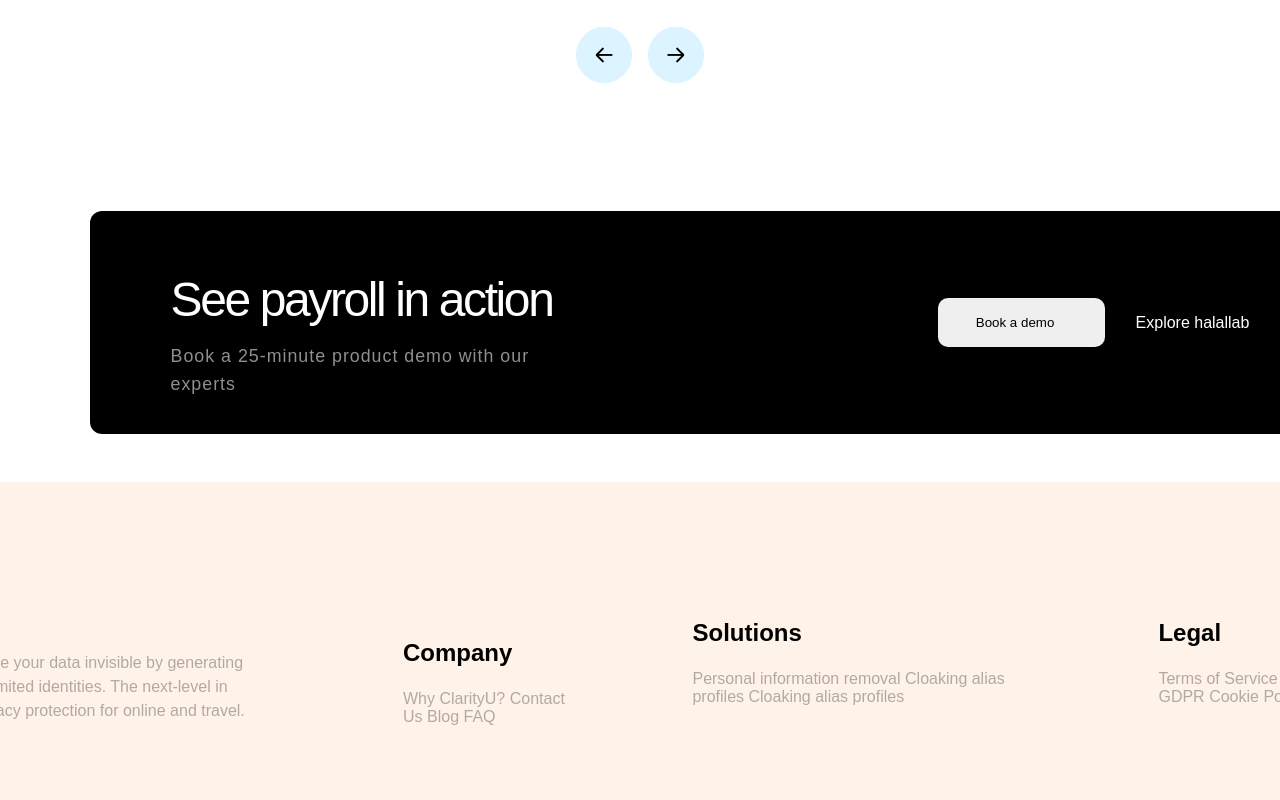
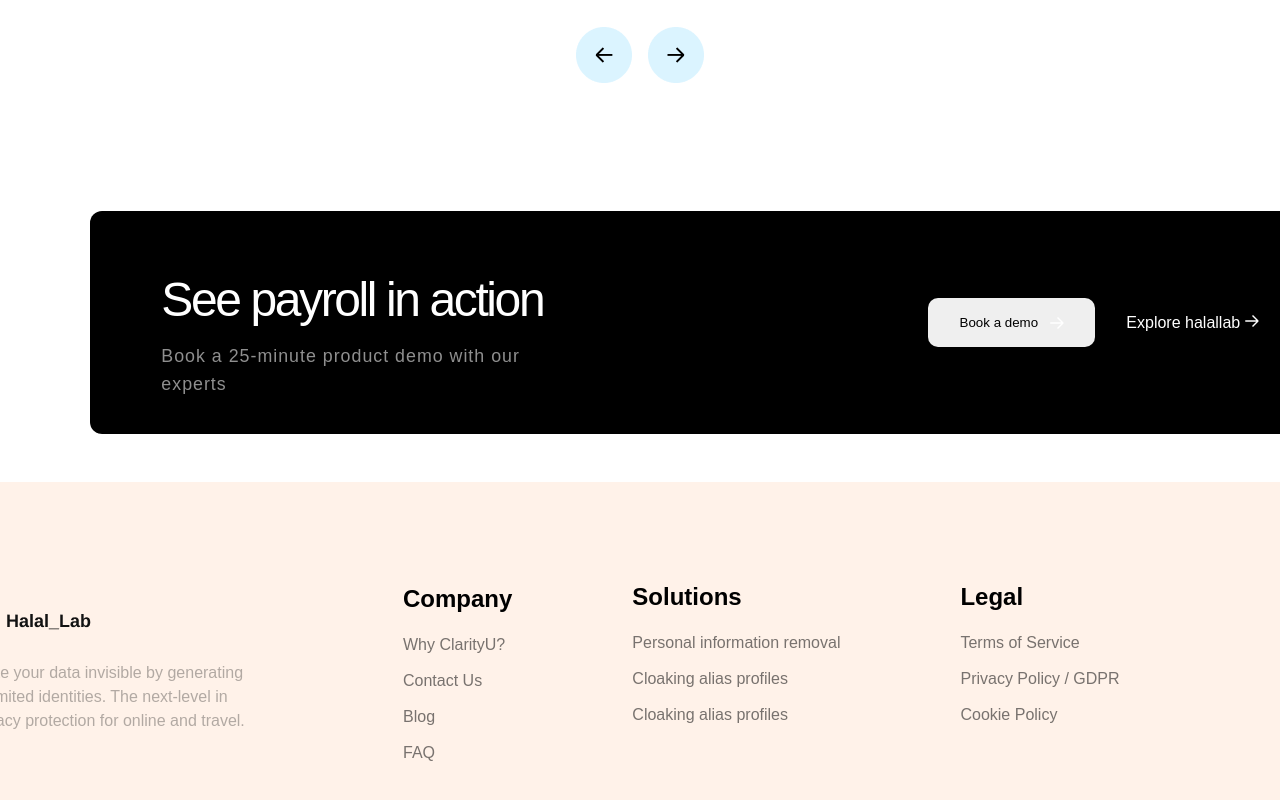
Before and after one commit to Sardor001-Frontend/Landing-Homework, a plain HTML site: page index.html in a window 1280 px wide. Shown: the part 3124-3924 px from the top of the page. Drawn offline with Linux system fonts and the light colour scheme.

Commit message:
first commit

```diff
--- a/index.html
+++ b/index.html
@@ -135,24 +135,24 @@
 
         <div class="right">
             <button class="demo-book">Book a demo
-                <img src="/public/img/BUTTON.png" alt="">
+                <img src="/public/images/Vector (2).png" alt="">
             </button>
-            <span class="explores">Explore halallab</span>
+            <span class="explores">Explore halallab <img src="./public/images/Vector (2).png" alt=""></span>
         </div>
     </div>
 
     <div class="footer">
         <div class="lab">
             <div class="halal">
-                <img src="/public/img/Group 267 (1).png" alt="">
+                <img src="/public/images/Group 267 (1).png" alt="">
                 <br>
                 <span class="make">Make your data invisible by generating <br> unlimited identities. The next-level in <br> privacy protection for online and travel.</span>
             </div>
 
             <div class="sponsers">
-                <img src="/public/img/Group 1321314283.png" alt="">
-                <img src="/public/img/Group 1321314288.png" alt="">
-                <img src="/public/img/Group 1321314286.png" alt="">
+                <img src="/public/images/Group 1321314283.png" alt="">
+                <img src="/public/images/Group 1321314288.png" alt="">
+                <img src="/public/images/Group 1321314286.png" alt="">
             </div>
         </div>
 
@@ -162,10 +162,10 @@
                 <h2>Company</h2>
             </div>
             <div class="companys">
-                <span class="makes">Why ClarityU?</span>
-                <span class="makes">Contact Us</span>
-                <span class="makes">Blog</span>
-                <span class="makes">FAQ</span>
+                <span class="makes">Why ClarityU? <br><br> </span>
+                <span class="makes">Contact Us <br><br></span>
+                <span class="makes">Blog <br><br></span>
+                <span class="makes">FAQ <br><br></span>
             </div>
         </div>
 
@@ -175,9 +175,9 @@
                 <h2>Solutions</h2>
             </div>
             <div class="solutionss">
-            <span class="makes">Personal information removal</span>
-            <span class="makes">Cloaking alias profiles</span>
-            <span class="makes">Cloaking alias profiles</span>
+            <span class="makes">Personal information removal <br><br></span>
+            <span class="makes">Cloaking alias profiles <br><br></span>
+            <span class="makes">Cloaking alias profiles <br><br></span>
             </div>
 
         </div>
@@ -188,9 +188,9 @@
                 <h2>Legal</h2>
             </div>
             <div class="legals">
-                <span class="makes">Terms of Service</span>
-                <span class="makes">Privacy Policy / GDPR</span>
-                <span class="makes">Cookie Policy</span>
+                <span class="makes">Terms of Service <br><br></span>
+                <span class="makes">Privacy Policy / GDPR <br><br></span>
+                <span class="makes">Cookie Policy <br><br>  </span>
             </div>
         </div>
     </div>
--- a/public/styles/style.css
+++ b/public/styles/style.css
@@ -436,7 +436,8 @@ a{
 
 .makes {
     color: #12121291;
-    opacity: 57%;
+    display: flex;
+    flex-direction: column;
 }
 
 .sponsers {
```
